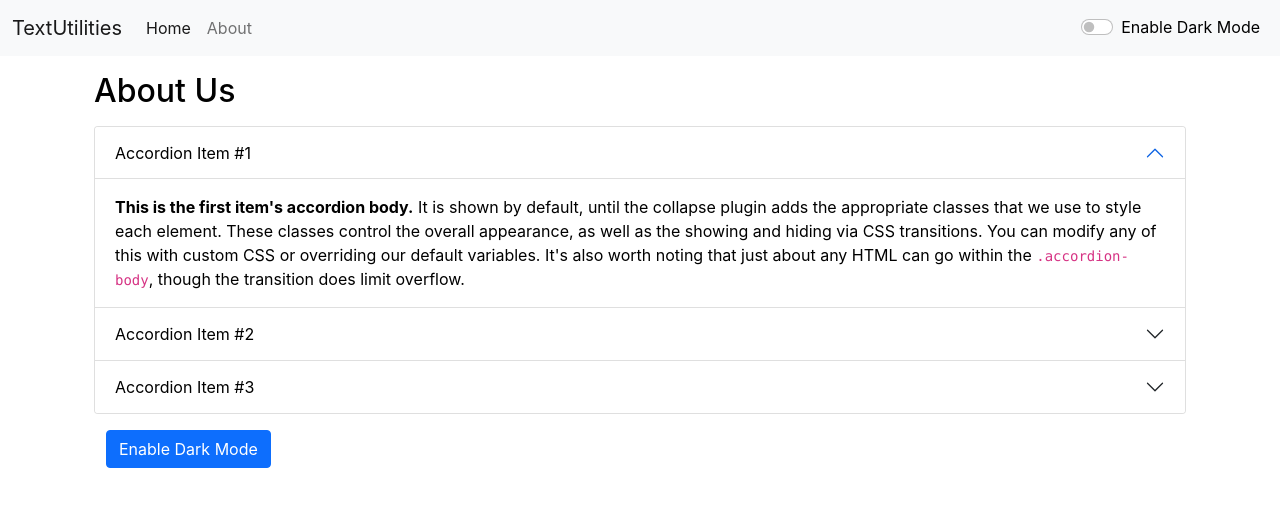
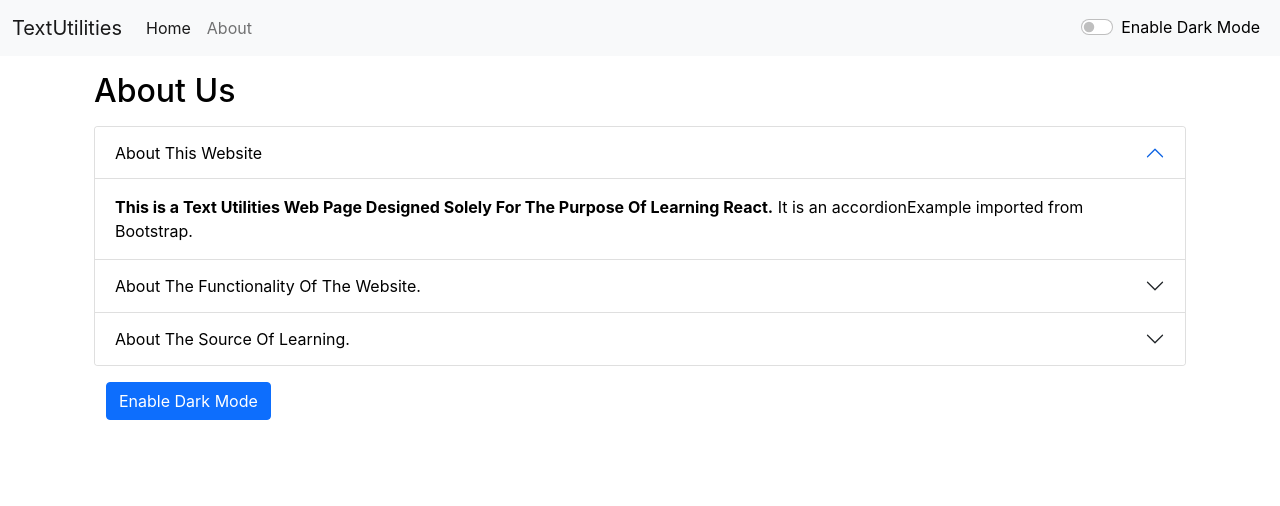
Before and after one commit to kartikaygandhi123/React, a React (Create React App) app: page /about in a window 1280 px wide. Shown: the top 506 px of the page. Built offline with nearby package versions, Linux system fonts and the light colour scheme.

Commit message:
Modified About Us

```diff
--- a/src/components/About.js
+++ b/src/components/About.js
@@ -47,36 +47,42 @@ setbtntext("Enable Dark Mode")
   <div className="accordion-item" style={mystyle}>
     <h2 className="accordion-header" id="headingOne">
       <button className="accordion-button" type="button" data-bs-toggle="collapse" style={mystyle} data-bs-target="#collapseOne" aria-expanded="true" aria-controls="collapseOne">
-        Accordion Item #1
+        About This Website
       </button>
     </h2>
     <div id="collapseOne" className="accordion-collapse collapse show" aria-labelledby="headingOne" data-bs-parent="#accordionExample">
       <div className="accordion-body" style={mystyle} >
-        <strong>This is the first item's accordion body.</strong> It is shown by default, until the collapse plugin adds the appropriate classes that we use to style each element. These classes control the overall appearance, as well as the showing and hiding via CSS transitions. You can modify any of this with custom CSS or overriding our default variables. It's also worth noting that just about any HTML can go within the <code>.accordion-body</code>, though the transition does limit overflow.
+        <strong>This is a Text Utilities Web Page Designed Solely For The Purpose Of Learning React.</strong> It is an accordionExample imported from Bootstrap.
       </div>
     </div>
   </div>
   <div className="accordion-item">
     <h2 className="accordion-header" id="headingTwo">
       <button className="accordion-button collapsed" type="button"  data-bs-toggle="collapse" style={mystyle} data-bs-target="#collapseTwo" aria-expanded="false" aria-controls="collapseTwo">
-        Accordion Item #2
+        About The Functionality Of The Website.
       </button>
     </h2>
     <div id="collapseTwo" className="accordion-collapse collapse" aria-labelledby="headingTwo" data-bs-parent="#accordionExample">
       <div className="accordion-body" style={mystyle}>
-        <strong>This is the second item's accordion body.</strong> It is hidden by default, until the collapse plugin adds the appropriate classes that we use to style each element. These classes control the overall appearance, as well as the showing and hiding via CSS transitions. You can modify any of this with custom CSS or overriding our default variables. It's also worth noting that just about any HTML can go within the <code>.accordion-body</code>, though the transition does limit overflow.
+        <strong>This Website Provide Text Utilities Like : </strong>
+        <li>UpperCase Conversion</li>
+        <li>LowerCase Conversion</li>
+        <li>Removing Extra Spacing</li>
+        <li>Clearing All The Text</li>
       </div>
     </div>
   </div>
   <div className="accordion-item">
     <h2 className="accordion-header" id="headingThree">
       <button className="accordion-button collapsed" type="button" style={mystyle} data-bs-toggle="collapse" data-bs-target="#collapseThree" aria-expanded="false" aria-controls="collapseThree">
-        Accordion Item #3
+        About The Source Of Learning.
       </button>
     </h2>
     <div id="collapseThree" className="accordion-collapse collapse" aria-labelledby="headingThree" data-bs-parent="#accordionExample">
       <div className="accordion-body" style={mystyle}>
-        <strong>This is the third item's accordion body.</strong> It is hidden by default, until the collapse plugin adds the appropriate classes that we use to style each element. These classes control the overall appearance, as well as the showing and hiding via CSS transitions. You can modify any of this with custom CSS or overriding our default variables. It's also worth noting that just about any HTML can go within the <code>.accordion-body</code>, though the transition does limit overflow.
+        <strong>The Source Of Learning This Website Is a Youtube Channel : Code With Harry</strong>
+        I have learned Whole Web Development Coarse From This YouTube Channel Including : Html, Css, JavaScript And React.
+
       </div>
     </div>
   </div>
```
